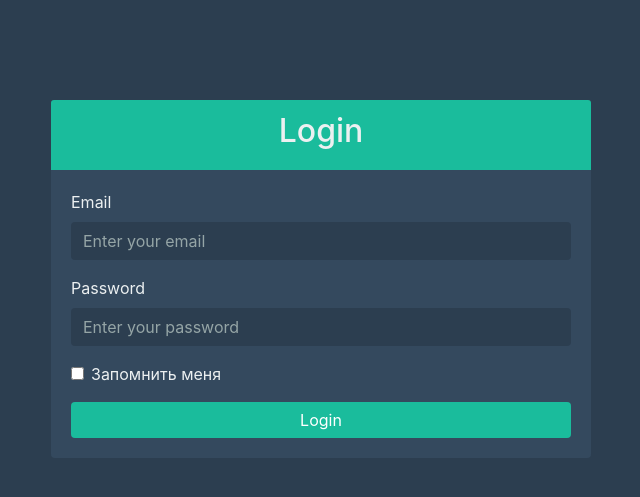
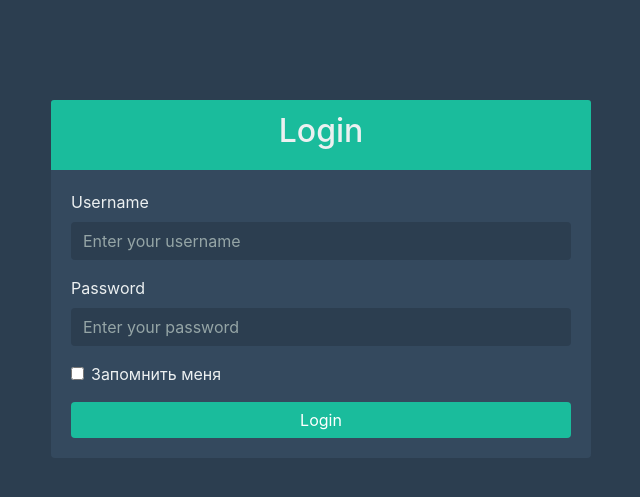
Before and after one commit to eltimccc/drivesync, a Flask app: page /auth/login in a window 1280 px wide. Shown: the top 497 px of the page, without its empty margins (319-959 px from the left). Run offline with Flask 3, Linux system fonts and the light colour scheme; some libraries are stand-ins or nearby versions.

Commit message:
теперь в логине имя пользователя

```diff
--- a/app/forms/forms.py
+++ b/app/forms/forms.py
@@ -186,7 +186,7 @@ class RegistrationForm(FlaskForm):
 
 
 class LoginForm(FlaskForm):
-    email = StringField("Email", validators=[DataRequired(), Email()])
+    username = StringField('Username', validators=[DataRequired()])
     password = PasswordField("Password", validators=[DataRequired()])
     remember = BooleanField("Запомнить меня")
     submit = SubmitField("Login")
--- a/app/templates/login.html
+++ b/app/templates/login.html
@@ -4,7 +4,6 @@
     <meta charset="UTF-8">
     <meta name="viewport" content="width=device-width, initial-scale=1, shrink-to-fit=no">
     <title>Login</title>
-    <!-- Bootstrap CSS -->
     <link href="https://stackpath.bootstrapcdn.com/bootstrap/4.5.2/css/bootstrap.min.css" rel="stylesheet">
     <style>
         body {
@@ -25,7 +24,7 @@
         .form-control {
             background-color: #2c3e50;
             border: none;
-            color: #ecf0f1;
+            color: #000000;
         }
         .form-control::placeholder {
             color: #95a5a6;
@@ -44,12 +43,12 @@
                         <h2>Login</h2>
                     </div>
                     <div class="card-body">
-                        <form method="POST" action="">
+                        <form method="POST" action="{{ url_for('auth.login') }}">
                             {{ form.hidden_tag() }}
                             <div class="form-group">
-                                {{ form.email.label(class="form-label") }}
-                                {{ form.email(class="form-control", placeholder="Enter your email") }}
-                                {% for error in form.email.errors %}
+                                {{ form.username.label(class="form-label") }}
+                                {{ form.username(class="form-control", placeholder="Enter your username") }}
+                                {% for error in form.username.errors %}
                                     <span>{{ error }}</span>
                                 {% endfor %}
                             </div>
@@ -71,18 +70,8 @@
             </div>
         </div>
     </div>
-    <!-- Bootstrap JS, Popper.js, and jQuery -->
     <script src="https://code.jquery.com/jquery-3.5.1.slim.min.js"></script>
     <script src="https://cdn.jsdelivr.net/npm/@popperjs/core@2.5.4/dist/umd/popper.min.js"></script>
     <script src="https://stackpath.bootstrapcdn.com/bootstrap/4.5.2/js/bootstrap.min.js"></script>
-    <script>
-        $(document).ready(function() {
-            $('.form-control').on('focus', function() {
-                $(this).css('background-color', '#34495e');
-            }).on('blur', function() {
-                $(this).css('background-color', '#2c3e50');
-            });
-        });
-    </script>
 </body>
 </html>
--- a/app/views/auth.py
+++ b/app/views/auth.py
@@ -49,16 +49,15 @@ def login():
         return redirect(url_for(BOOKING_MAIN_ROUTE))
     form = LoginForm()
     if form.validate_on_submit():
-        user = User.query.filter_by(email=form.email.data).first()
+        user = User.query.filter_by(username=form.username.data).first()
         if user and bcrypt.check_password_hash(user.password, form.password.data):
             login_user(user, remember=form.remember.data)
             current_app.logger.info(f"User {user.username} logged in successfully.")
             return redirect(url_for(BOOKING_MAIN_ROUTE))
         else:
-            flash("Неполучилось, проверьте ввденные данные", "danger")
+            flash("Неполучилось, проверьте введенные данные", "danger")
             current_app.logger.warning("Failed login attempt.")
     return render_template(AUTH_LOGIN_TEMPLATE, title="Login", form=form)
-
 
 @auth_blueprint.route(AUTH_LOGOUT_BP_ROUTE)
 def logout():
```
